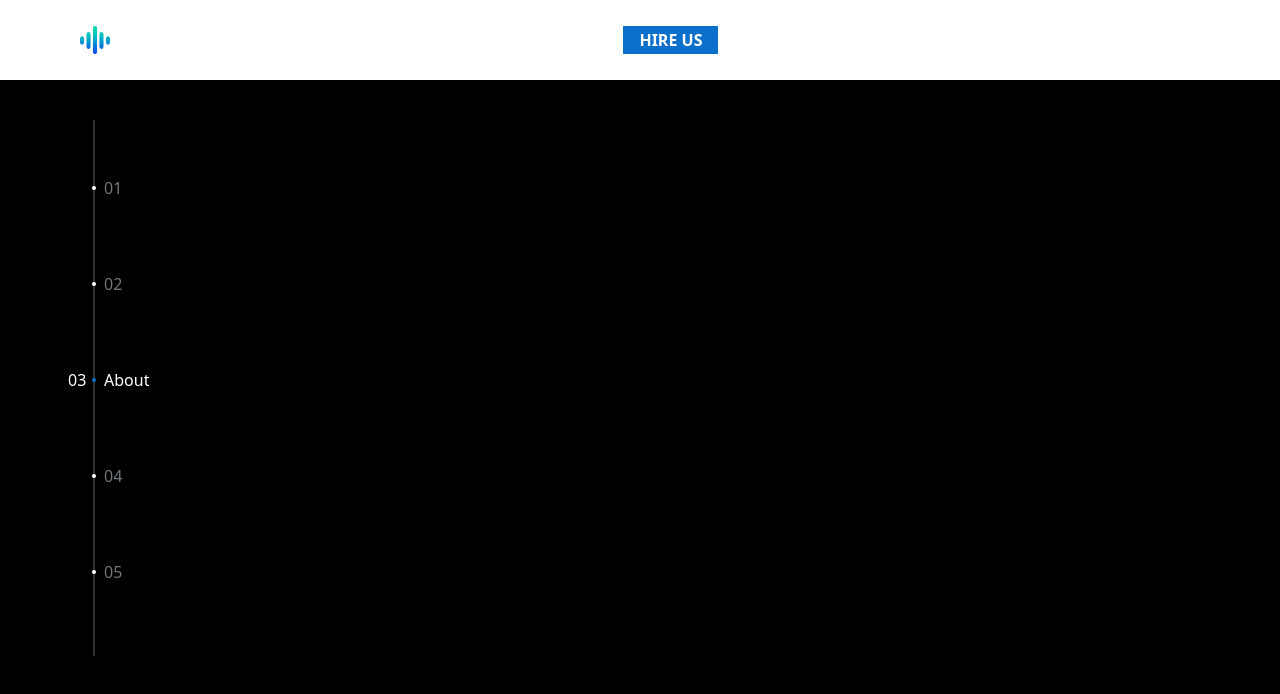
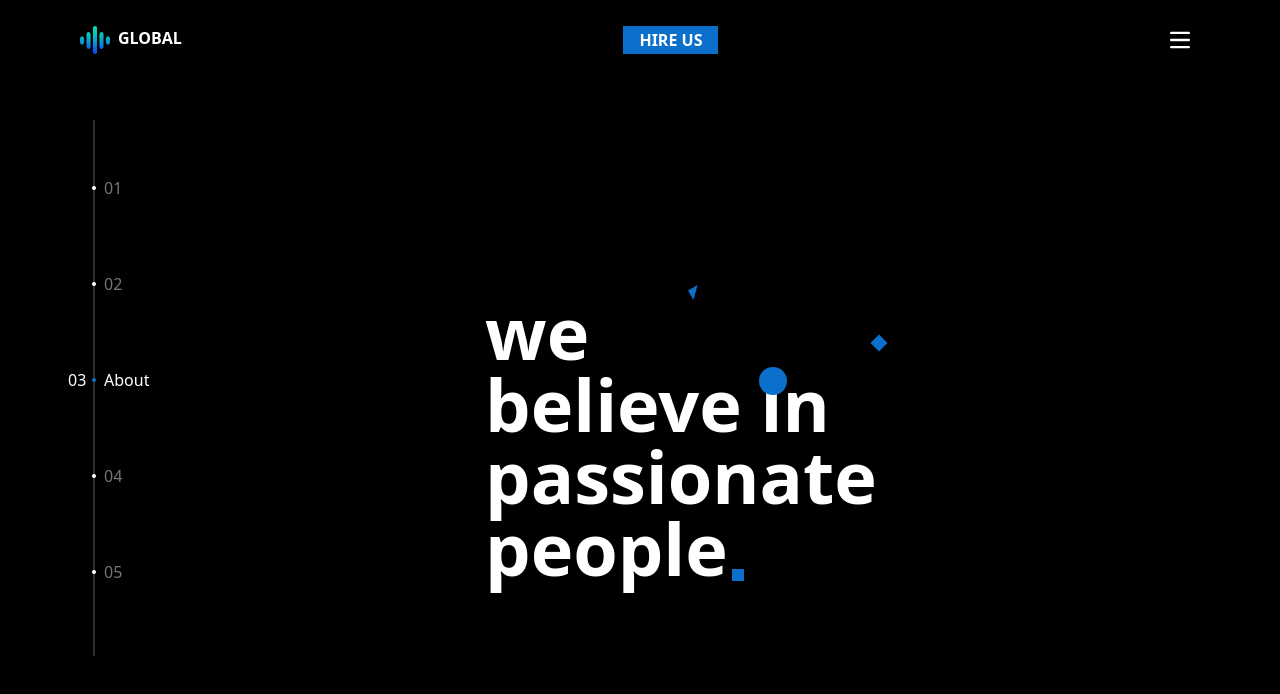
Before and after one commit to Eslam-Mohamed-G/global-next.js, a Next.js app: page /about in a window 1280 px wide. Before the commit this address had no page. Shown: the top 694 px of the page. Built offline with nearby package versions, Linux system fonts and the light colour scheme.

Commit message:
add about page

```diff
--- /dev/null
+++ b/src/app/about/page.tsx
@@ -0,0 +1,26 @@
+import React from 'react';
+
+const Page = () => {
+    return (
+        <div className=' border w-full h-full flex items-center justify-center'>
+            <div className="flex flex-row">
+                <div className="">
+                    <div className="">
+                        <p className='text-white text-6xl sm:text-5xl md:text-7xl font-extrabold'>
+                            <span className='relative before:absolute before:top-1 before:-right-20 md:before:-right-28 before:border-t-11 before:border-l-11 before:border-transparent before:border-l-blueColor before:rotate-[60deg]'>we</span> <br />
+                            believe
+                            <span className='relative before:absolute before:top-[9px] before:left-3.5 sm:before:top-0.5 sm:before:left-2 md:before:top-[12px] md:before:left-[17px] before:bg-blueColor before:w-6 before:h-6 md:before:w-7 md:before:h-7 before:rounded-full'> in</span><br />
+                            <span className='relative before:absolute before:bottom-36 sm:before:bottom-32 md:before:bottom-44 before:-right-2 before:bg-blueColor before:w-3 before:h-3 before:rotate-45'>passionate</span><br />
+                            <span className='relative before:absolute before:bottom-4 sm:before:bottom-2 md:before:bottom-4 before:-right-3 md:before:-right-4 before:bg-blueColor before:w-2 before:h-2 md:before:w-3 md:before:h-3'>people</span>
+                        </p>
+                    </div>
+                </div>
+
+                {/* right div for image */}
+                <div className=""></div>
+            </div>
+        </div>
+    );
+}
+
+export default Page;
```
